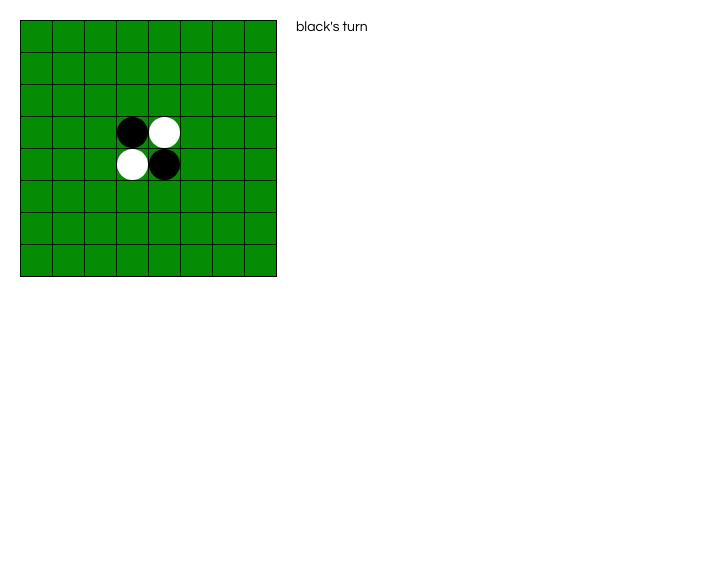
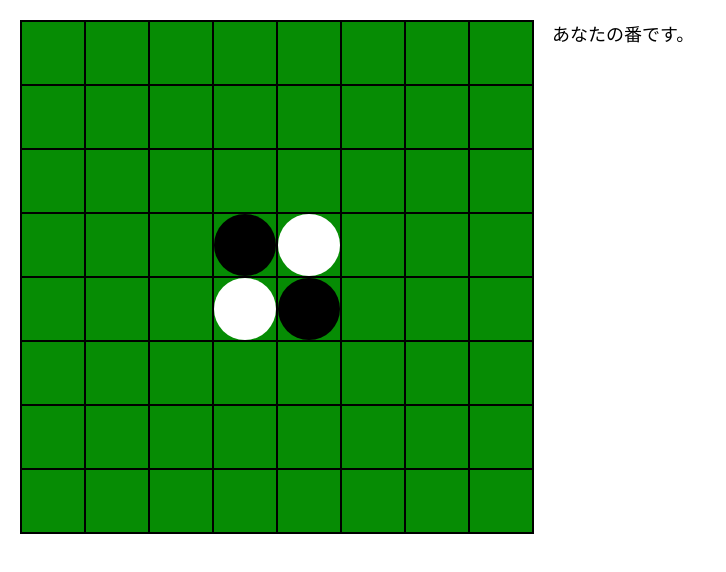
Before and after one commit to kawasaki-n/react-othello, a React app: page / in a window 1280 px wide. Shown: the whole page, without its empty margins (0-726 px from the left). Built offline with nearby package versions, Linux system fonts and the light colour scheme.

Commit message:
bug fix change board size

```diff
--- a/src/Board.js
+++ b/src/Board.js
@@ -2,7 +2,7 @@ import Square from './Square';
 
 const Board = (props) => {
     const renderSquare = (x, y, value) => {
-        return <Square key={x+","+y} top={y*32} left={x*32} value={value} onClick={() => props.onClick(x, y)} cellTypes={props.cellTypes} />;
+        return <Square key={x+","+y} top={y*64} left={x*64} value={value} onClick={() => props.onClick(x, y)} cellTypes={props.cellTypes} />;
     }
 
     const boardDom = [];
--- a/src/Game.js
+++ b/src/Game.js
@@ -13,7 +13,7 @@ const Game = () => {
 
     const [squares, setSquares] = useState(initSquares);
     const [turn, setTurn] = useState(initTurn);
-    const [status, setStatus] = useState(cellTypes[initTurn] + "'s turn");
+    const [status, setStatus] = useState("あなたの番です。");
 
     const handleClick = (x, y) => {
         const currentSquares = squares.slice();
@@ -25,7 +25,7 @@ const Game = () => {
         currentSquares[y][x] = turn;
 
         let nextTurn = turnChange(currentSquares, turn);
-        if (nextTurn === 2) {
+        while (nextTurn === 2) {
             // Computer turn
             const puttable = calcPuttable(currentSquares, nextTurn);
             const nextPut = puttable[0];
@@ -35,14 +35,16 @@ const Game = () => {
         }
 
         highlightPuttable(currentSquares, nextTurn);
-        let nextStatus = cellTypes[nextTurn] + "'s turn";
+        let nextStatus = "あなたの番です。";
         if (nextTurn === 0) {
             // Game End
             const { winner, blackCount, whiteCount } = judgeWinner(currentSquares);
             if (winner === 0) {
-                nextStatus = "draw (blackCount: " + blackCount + " whiteCount: " + whiteCount + ")";
-            } else {
-                nextStatus = cellTypes[winner] + " win (blackCount: " + blackCount + " whiteCount: " + whiteCount + ")";
+                nextStatus = "引き分け (黒: " + blackCount + " 白: " + whiteCount + ")";
+            } else if (winner === 1) {
+                nextStatus = "あなたの勝ちです。 (黒: " + blackCount + " 白: " + whiteCount + ")";
+            } else if (winner === 2) {
+                nextStatus = "コンピュータの勝ちです。 (黒: " + blackCount + " 白: " + whiteCount + ")";
             }
             setStatus(nextStatus);
         }
@@ -176,7 +178,7 @@ const Game = () => {
     const retry = () => {
         setSquares(initSquares);
         setTurn(initTurn);
-        setStatus(cellTypes[initTurn] + "'s turn");
+        setStatus("あなたの番です。");
     }
 
     return (
@@ -185,7 +187,7 @@ const Game = () => {
                 <Board squares={squares} turn={turn} onClick={(x, y) => handleClick(x, y)} cellTypes={cellTypes} />
             </div>
             <div className="game-info">
-                <div>{status}</div>
+                <div className="status">{status}</div>
                 <br/>
                 {turn === 0 && <button onClick={() => retry()}>もう一度</button>}
             </div>
--- a/src/index.css
+++ b/src/index.css
@@ -10,8 +10,8 @@ body {
   }
 
   .game-board {
-    width: 256px;
-    height: 256px;
+    width: 512px;
+    height: 512px;
   }
 
   .game-info {
@@ -20,22 +20,23 @@ body {
 
   .status {
     margin-bottom: 10px;
+    font-size: large;
   }
 
   .square {
     background: black;
-    height: 33px;
-    width: 33px;
+    height: 66px;
+    width: 66px;
     position: absolute;
   }
 
   .square-cell {
     position: relative;
-    height: 31px;
-    width: 31px;
+    height: 62px;
+    width: 62px;
     background: #068C04;
-    top: 1px;
-    left: 1px;
+    top: 2px;
+    left: 2px;
   }
 
   .square-empty {
@@ -44,24 +45,24 @@ body {
 
   .square-black {
     position: relative;
-    height: 31px;
-    width: 31px;
+    height: 62px;
+    width: 62px;
     background: black;
     border-radius: 50%;
   }
 
   .square-white {
     position: relative;
-    height: 31px;
-    width: 31px;
+    height: 62px;
+    width: 62px;
     background: white;
     border-radius: 50%;
   }
 
   .square-puttable {
     position: relative;
-    height: 31px;
-    width: 31px;
+    height: 62px;
+    width: 62px;
     background: yellow;
     opacity: 0.3;
   }
```
